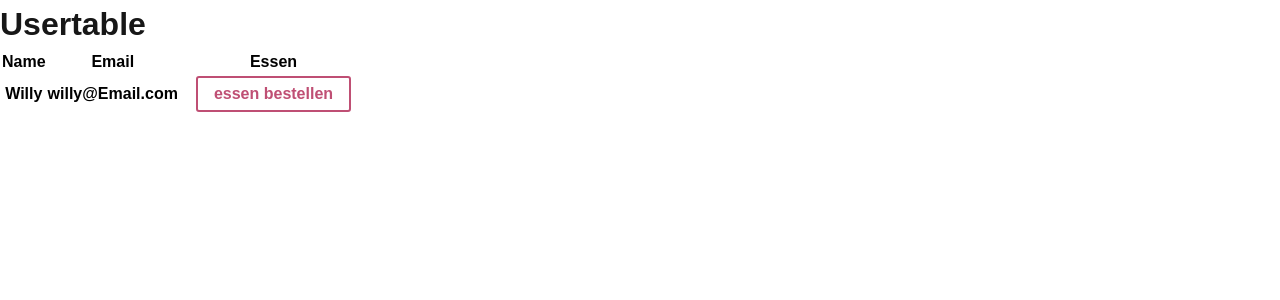
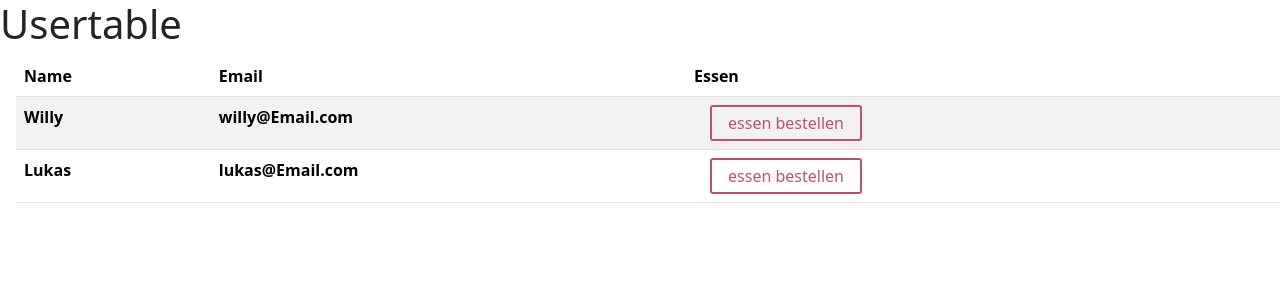
Before and after one commit to WillyKirchner/Softwaretechnik_Praktikum, a React (Create React App) app in the folder frontend/: page / in a window 1280 px wide. Shown: the top 300 px of the page. Built offline with nearby package versions, Linux system fonts and the light colour scheme.

Commit message:
Made table look better

```diff
--- a/frontend/src/App.js
+++ b/frontend/src/App.js
@@ -1,4 +1,4 @@
-import './App.css';
+// import './App.css';
 import { HashRouter as Router, Routes, Route } from 'react-router-dom';
 import Admin from "./pages/Admin";
 
--- a/frontend/src/components/UsersTable.js
+++ b/frontend/src/components/UsersTable.js
@@ -1,14 +1,27 @@
 import react from 'react';
 import styled from 'styled-components';
 import PropTypes from 'prop-types';
+import { Table, Button } from 'react-bootstrap';
+import 'bootstrap/dist/css/bootstrap.min.css';
 
-const Button = styled.button`
+const StyledTable = styled(Table)`
+    background: transparent;
+    margin: 0 1em;
+    padding: 0.25em 1em;
+`
+
+const StyledButton = styled(Button)`
     background: transparent;
     border-radius: 3px;
     border: 2px solid #BF4F74;
     color: #BF4F74;
     margin: 0 1em;
     padding: 0.25em 1em;
+    &:hover {
+        border: 2px solid #BF4F74;
+        color: #FFFFFF;
+        background: #BF4F74;
+    }
 `
 
 const UsersTable = props => {
@@ -17,18 +30,27 @@ const UsersTable = props => {
     return (
         <>
             <h1>Usertable</h1>
-            <table>
+            <StyledTable striped>
+                <thead>
                     <tr>
                         <th>Name</th>
                         <th>Email</th>
                         <th>Essen</th>
                     </tr>
+                </thead>
+                <tbody>
                     <tr>
                         <th>Willy</th>
                         <th>willy@Email.com</th>
-                    <th><Button> essen bestellen </Button></th>
+                        <th><StyledButton> essen bestellen </StyledButton></th>
                     </tr>
-            </table>
+                    <tr>
+                        <th>Lukas</th>
+                        <th>lukas@Email.com</th>
+                        <th><StyledButton> essen bestellen </StyledButton></th>
+                    </tr>
+                </tbody>
+            </StyledTable>
         </>
     )
 }
--- a/frontend/src/index.js
+++ b/frontend/src/index.js
@@ -1,6 +1,6 @@
 import React from 'react';
 import ReactDOM from 'react-dom/client';
-import './index.css';
+// import './index.css';
 import App from './App';
 
 const root = ReactDOM.createRoot(document.getElementById('root'));
```
Lines whose indentation alone changed are shown as unchanged.
